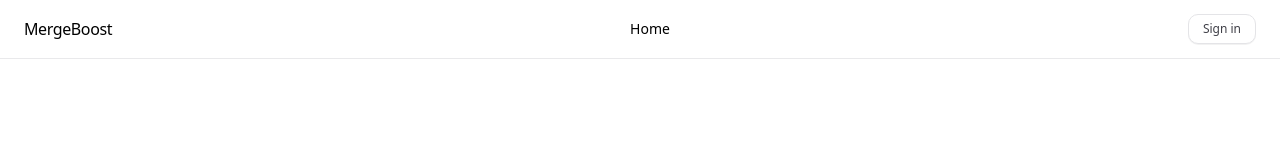
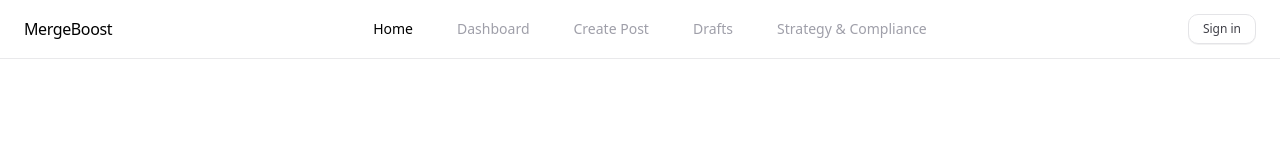
Before and after one commit to ravishanamina174/mergeboost-campaign, a Next.js app: page / in a window 1280 px wide. Shown: the top 160 px of the page. Built offline with nearby package versions, Linux system fonts and the light colour scheme; no server answers.

Commit message:
display disabled links for unauthenticated users

```diff
--- a/src/components/ui/shared/Navbar.tsx
+++ b/src/components/ui/shared/Navbar.tsx
@@ -37,7 +37,7 @@ export default async function Navbar() {
             Home
           </Link>
 
-          {userId && (
+          {userId ? (
             <>
               <Link
                 href="/dashboard"
@@ -98,6 +98,24 @@ export default async function Navbar() {
                 Strategy & Compliance
               </Link>
             </>
+          ) : (
+            <>
+              {[
+                "Dashboard",
+                "Create Post",
+                "Drafts",
+                "Strategy & Compliance",
+              ].map((label) => (
+                <span
+                  key={label}
+                  aria-disabled="true"
+                  title="Sign in to access"
+                  className="px-3 py-[0.3rem] text-zinc-400 cursor-not-allowed"
+                >
+                  {label}
+                </span>
+              ))}
+            </>
           )}
         </nav>
 
--- a/src/components/ui/shared/NavbarMobileMenu.tsx
+++ b/src/components/ui/shared/NavbarMobileMenu.tsx
@@ -8,6 +8,7 @@ interface NavLink {
   href: string;
   label: string;
   show: boolean;
+  disabled?: boolean;
 }
 
 interface NavbarMobileMenuProps {
@@ -20,13 +21,13 @@ export default function NavbarMobileMenu({ userId, role }: NavbarMobileMenuProps
 
   const links: NavLink[] = [
     { href: "/", label: "Home", show: true },
-    { href: "/dashboard", label: "Dashboard", show: !!userId },
-    { href: "/create-post", label: "Create Post", show: !!userId && role === "Creator" },
-    { href: "/drafts", label: "Drafts", show: !!userId && role === "Creator" },
+    { href: "/dashboard", label: "Dashboard", show: true, disabled: !userId },
+    { href: "/create-post", label: "Create Post", show: !userId || role === "Creator", disabled: !userId },
+    { href: "/drafts", label: "Drafts", show: !userId || role === "Creator", disabled: !userId },
     { href: "/campaigns", label: "Campaigns", show: !!userId && role === "Admin" },
     { href: "/approve", label: "Approvals", show: !!userId && role === "Approver" },
     { href: "/analytics", label: "Analytics", show: !!userId && (role === "Approver" || role === "Admin") },
-    { href: "/strategy", label: "Strategy & Compliance", show: !!userId },
+    { href: "/strategy", label: "Strategy & Compliance", show: true, disabled: !userId },
   ];
 
   return (
@@ -46,6 +47,16 @@ export default function NavbarMobileMenu({ userId, role }: NavbarMobileMenuProps
           {links
             .filter((link) => link.show)
             .map((link) => (
+              link.disabled ? (
+                <span
+                  key={link.href}
+                  aria-disabled="true"
+                  title="Sign in to access"
+                  className="px-3 py-2 text-sm text-zinc-400 font-medium cursor-not-allowed rounded-md"
+                >
+                  {link.label}
+                </span>
+              ) : (
                 <Link
                   key={link.href}
                   href={link.href}
@@ -54,6 +65,7 @@ export default function NavbarMobileMenu({ userId, role }: NavbarMobileMenuProps
                 >
                   {link.label}
                 </Link>
+              )
             ))}
         </div>
       )}
--- a/src/middleware.ts
+++ b/src/middleware.ts
@@ -47,7 +47,7 @@ export default clerkMiddleware(async (auth, req) => {
 export const config = {
   matcher: [
     // Skip Next.js internals and all static files
-    "/((?!_next|[^?]*\\.(?:html?|css|js(?!on)|json|png|jpg|jpeg|webp|gif|svg|ttf|woff2?|ico|csv|docx?|xlsx?|zip|webmanifest)).*)",
+    "/((?!_next|[^?]*\\.(?:html?|css|js(?!on)|json|png|jpg|jpeg|webp|gif|svg|ttf|woff2?|ico|csv|docx?|xlsx?|zip|mp4|webmanifest)).*)",
     // Always run for API routes
     "/(api|trpc)(.*)",
   ],
```
Lines whose indentation alone changed are shown as unchanged.
